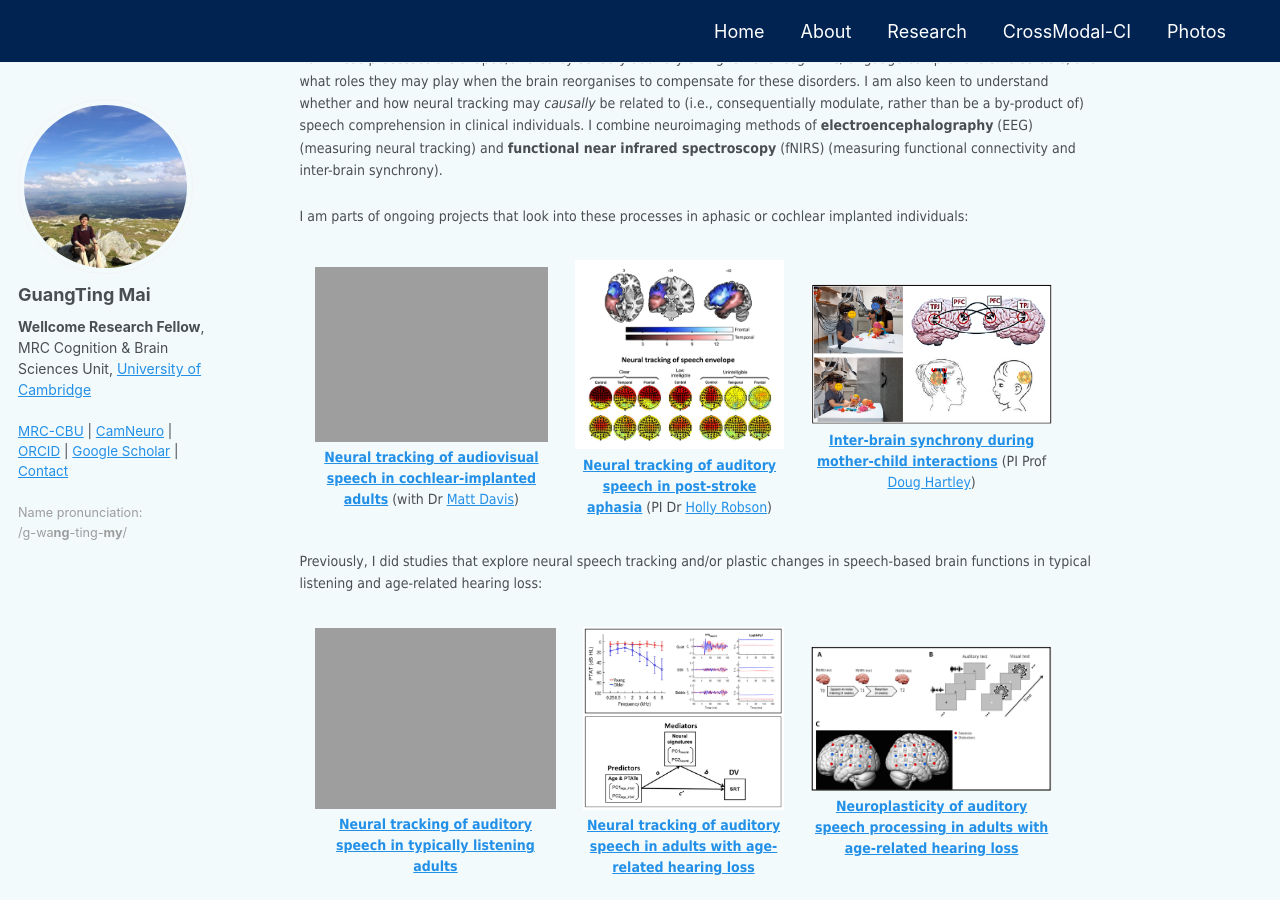
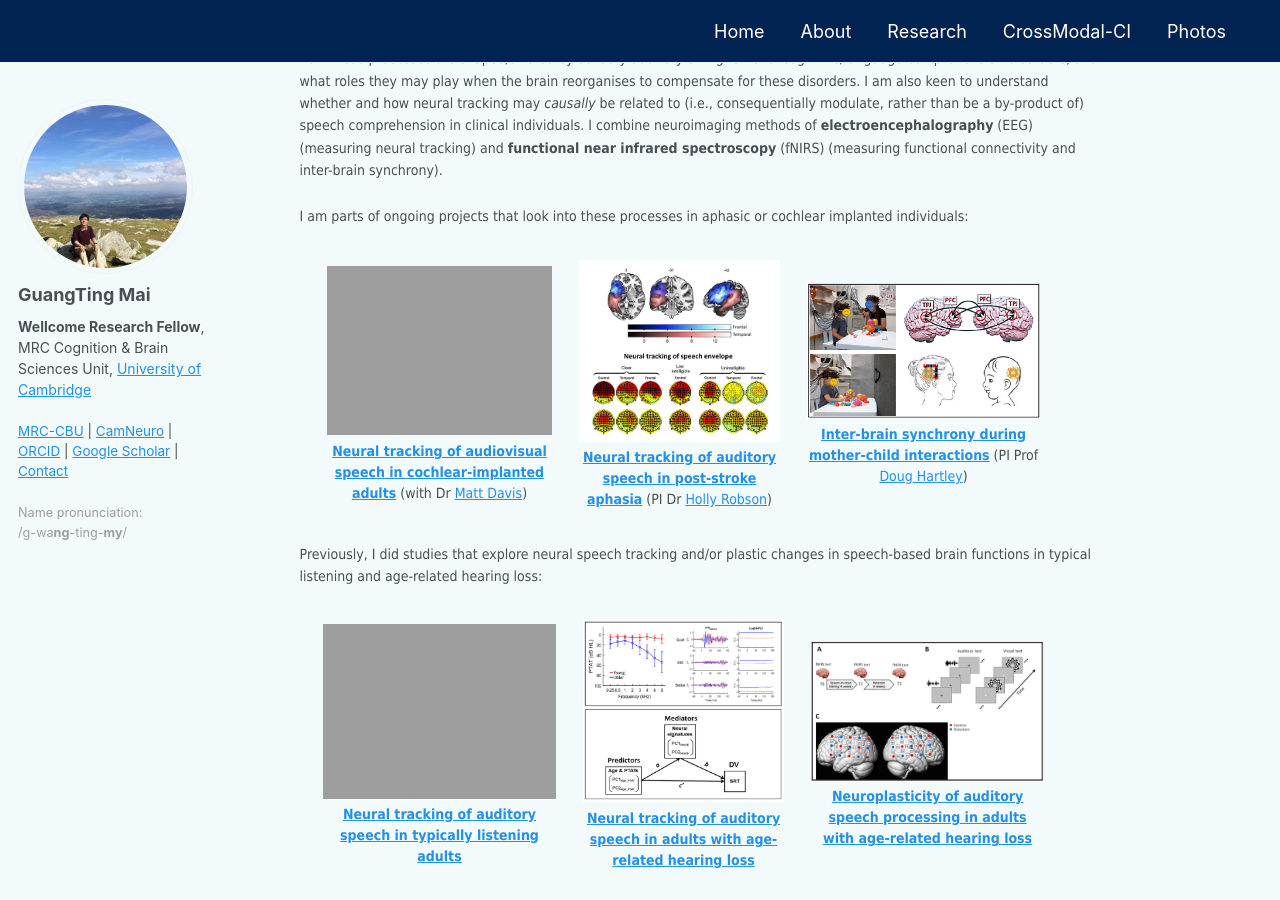
Before and after one commit to guangtingmai/guangtingmai.github.io, a Jekyll site: the page built from _pages/research-content.html, in a window 1280 px wide and 900 px high, scrolled down 382 px. Built offline with Jekyll 4.4.1, drawn with Linux system fonts in a browser that asks for light colours.

Commit message:
Update research-content.html

```diff
--- a/_pages/research-content.html
+++ b/_pages/research-content.html
@@ -20,19 +20,19 @@ author_profile: true
 <p><span style="font-size: 10.5pt;font-family: Tahoma;line-height: 1.6;display: block">I am parts of ongoing projects that look into these processes in aphasic or cochlear implanted individuals:</span>
 
 <div class="flex-row">
-  <div style="width: 29%; text-align: center;"><a href="https://guangtingmai.github.io/crossmodal-ci/">
+  <div style="width: 28%; text-align: center;"><a href="https://guangtingmai.github.io/crossmodal-ci/">
     <img src="https://guangtingmai.github.io/images/cross-modal-ci-icons.png" style="width:100%; display:block;">
     <p style="width:100%; margin:0.4em 0 0; font-size:10.5pt; font-family:Tahoma;text-align:center;">
       <strong>Neural tracking of audiovisual speech in cochlear-implanted adults</strong></a> (with Dr <a href="https://www.mrc-cbu.cam.ac.uk/people/matt.davis/">Matt Davis</a>)
     </p>
   </div>
-  <div style="width: 26%; text-align: center;"><a href="https://osf.io/preprints/psyarxiv/uqvtk_v1">
+  <div style="width: 25%; text-align: center;"><a href="https://osf.io/preprints/psyarxiv/uqvtk_v1">
     <img src="https://guangtingmai.github.io/images/neural-tracking-aphasia-icons.png" style="width:100%; display:block;">
     <p style="width:100%; margin:0.4em 0 0; font-size:10.5pt; font-family:Tahoma;text-align:center;">
       <strong>Neural tracking of auditory speech in post-stroke aphasia</strong></a> (PI Dr <a href="https://profiles.ucl.ac.uk/82001-holly-robson">Holly Robson</a>)
     </p>
   </div>
-  <div style="width: 30%; text-align: center;"><a href="https://guangtingmai.github.io/interbrain-sync/">
+  <div style="width: 29%; text-align: center;"><a href="https://guangtingmai.github.io/interbrain-sync/">
     <img src="https://guangtingmai.github.io/images/child-mother-brain-synchrony-icons.png" style="width:100%; display:block;">
     <p style="width:100%; margin:0.4em 0 0; font-size:10.5pt; font-family:Tahoma;text-align:center;">
       <strong>Inter-brain synchrony during mother-child interactions</strong></a> (PI Prof <a href="https://www.nottingham.ac.uk/Medicine/people/douglas.hartley">Doug Hartley</a>)
@@ -46,7 +46,7 @@ author_profile: true
   plastic changes in speech-based brain functions in typical listening and age-related hearing loss:</span>
 
 <div class="flex-row">
-  <div style="width: 30%; text-align: center;"><a href="https://guangtingmai.github.io/neuraltrack-typical/">
+  <div style="width: 29%; text-align: center;"><a href="https://guangtingmai.github.io/neuraltrack-typical/">
     <img src="https://guangtingmai.github.io/images/neural-tracking-typical-icons.png" style="width:100%; display:block;">
     <p style="width:100%; margin:0.4em 0 0; font-size:10.5pt; font-family:Tahoma;text-align:center;">
       <strong>Neural tracking of auditory speech in typically listening adults</strong></a>
@@ -58,7 +58,7 @@ author_profile: true
       <strong>Neural tracking of auditory speech in adults with age-related hearing loss</strong></a>
     </p>
   </div>
-  <div style="width: 30%; text-align: center;"><a href="https://guangtingmai.github.io/neuraltrack-hearingloss/">
+  <div style="width: 29%; text-align: center;"><a href="https://guangtingmai.github.io/neuraltrack-hearingloss/">
     <img src="https://guangtingmai.github.io/images/neuroplasticity-hearing-loss-icons.png" style="width:100%; display:block;">
     <p style="width:100%; margin:0.4em 0 0; font-size:10.5pt; font-family:Tahoma;text-align:center;">
       <strong>Neuroplasticity of auditory speech processing in adults with age-related hearing loss</strong></a>
```
